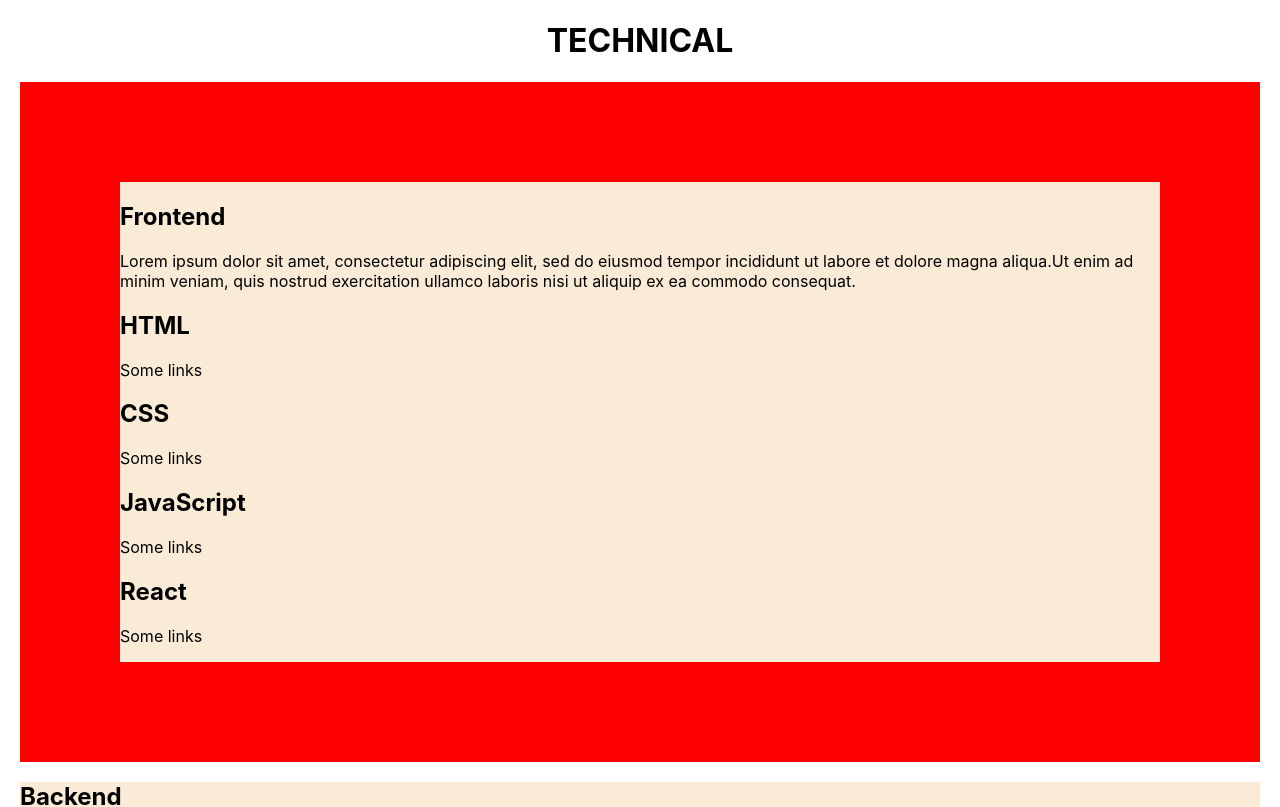
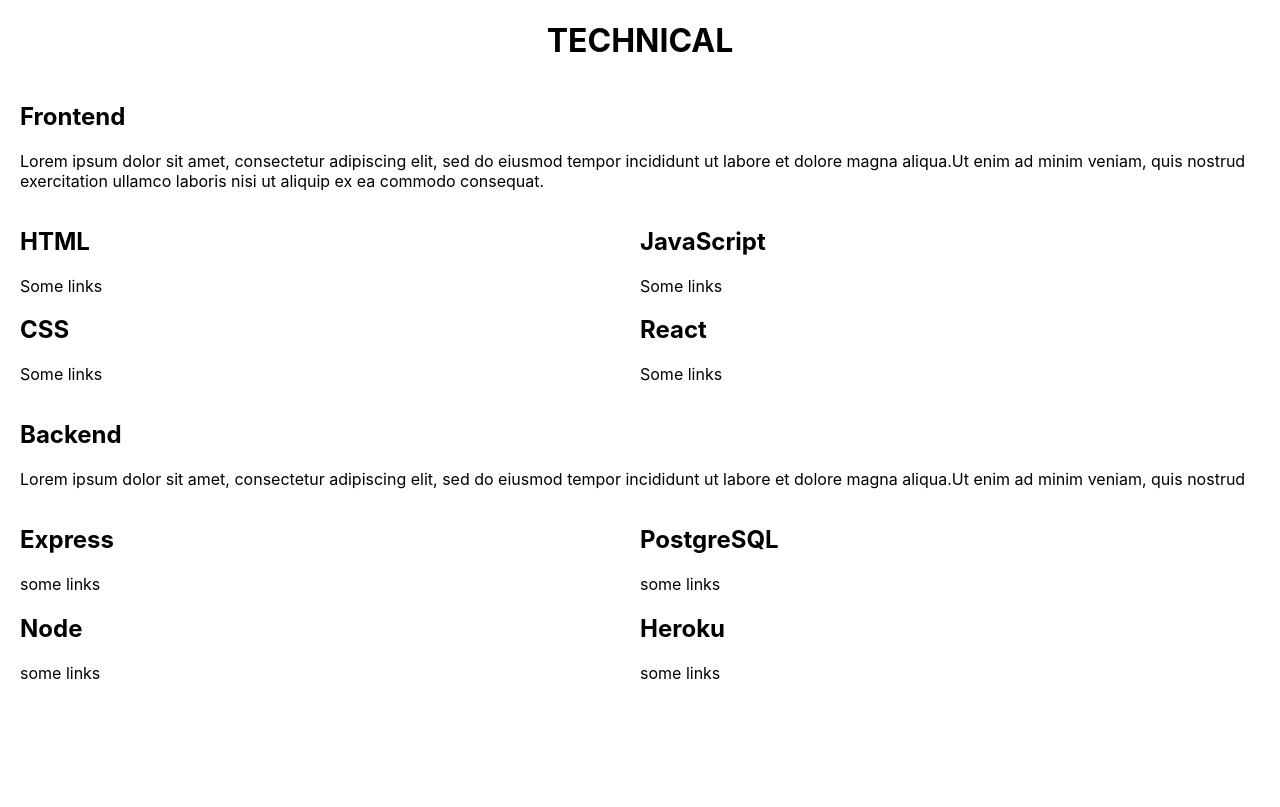
Before and after one commit to SchoolOfCode/w9_frontend-project-neemo-ryan-harry-mino, a React (Create React App) app: page /Technical in a window 1280 px wide. Shown: the top 807 px of the page. Built offline with nearby package versions, Linux system fonts and the light colour scheme.

Commit message:
added styling for technical page

```diff
--- a/src/Components/Technical/Technical.css
+++ b/src/Components/Technical/Technical.css
@@ -3,10 +3,51 @@
 }
 
 .front-end-div {
-    border: 100px, solid, red;
-    background-color: antiquewhite;
+    display: flex;
+    flex-direction: column;
+    /* background-color: antiquewhite; */
 }
 
 .back-end-div {
-    background-color: antiquewhite;
+    display: flex;
+    flex-direction: column;
+    /* background-color: antiquewhite; */
 }
+
+.front-end-title {
+    /* background-color: gray; */
+}
+
+.front-end-content {
+    display: flex;
+    justify-content: center;
+}
+
+.front-end-left-content {
+    /* background-color: red; */
+    width:50%;
+}
+
+.front-end-right-content {
+    /* background-color: blue; */
+    width: 50%;
+}
+
+.back-end-title {
+    /* background-color: gray; */
+}
+
+.back-end-content {
+    display: flex;
+    justify-content: center;
+}
+
+.back-end-left-content {
+    /* background-color: red; */
+    width:50%;
+}
+
+.back-end-right-content {
+    /* background-color: blue; */
+    width: 50%;
+}
--- a/src/Components/Technical/Technical.js
+++ b/src/Components/Technical/Technical.js
@@ -10,28 +10,52 @@
         <Section
           title="Frontend"
           content="Lorem ipsum dolor sit amet, consectetur adipiscing elit, sed do eiusmod tempor incididunt ut labore et dolore magna aliqua.Ut enim ad minim veniam, quis nostrud exercitation ullamco laboris nisi ut aliquip ex ea commodo consequat. "
+          className="front-end-title"
         />
-        <Section title="HTML" content="Some links" className="html-section" />
+        <div className="front-end-content">
+          <div className="front-end-left-content">
+            <Section
+              title="HTML"
+              content="Some links"
+              className="html-section"
+            />
             <Section title="CSS" content="Some links" className="css-section" />
+          </div>
+          <div className="front-end-right-content">
             <Section
               title="JavaScript"
               content="Some links"
               className="javascript-section"
             />
-        <Section title="React" content="Some links" className="react-section" />
+            <Section
+              title="React"
+              content="Some links"
+              className="react-section"
+            />
+          </div>
+        </div>
       </div>
       {/* BACKEND  */}
       <div className="back-end-div">
         <Section
           title="Backend"
           content="Lorem ipsum dolor sit amet, consectetur adipiscing elit, sed do eiusmod tempor incididunt ut labore et dolore magna aliqua.Ut enim ad minim veniam, quis nostrud "
+          className="back-end-title"
         />
+        <div className="back-end-content">
+          <div className="back-end-left-content">
             <Section
               title="Express"
               content="some links"
               className="express-section"
             />
-        <Section title="Node" content="some links" className="node-section" />
+            <Section
+              title="Node"
+              content="some links"
+              className="node-section"
+            />
+          </div>
+          <div className="back-end-right-content">
             <Section
               title="PostgreSQL"
               content="some links"
@@ -44,6 +68,8 @@
             />
           </div>
         </div>
+      </div>
+    </div>
   );
 };
 
```
Lines whose indentation alone changed are shown as unchanged.
